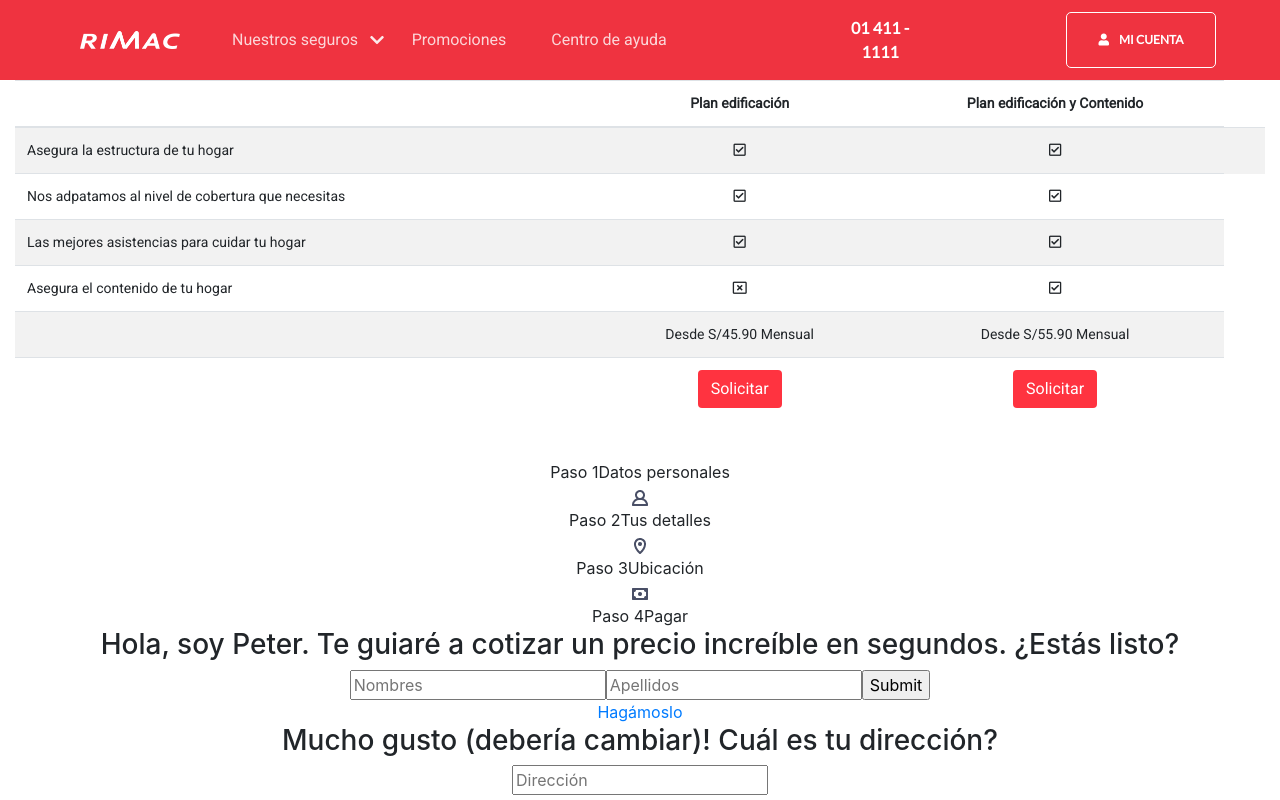
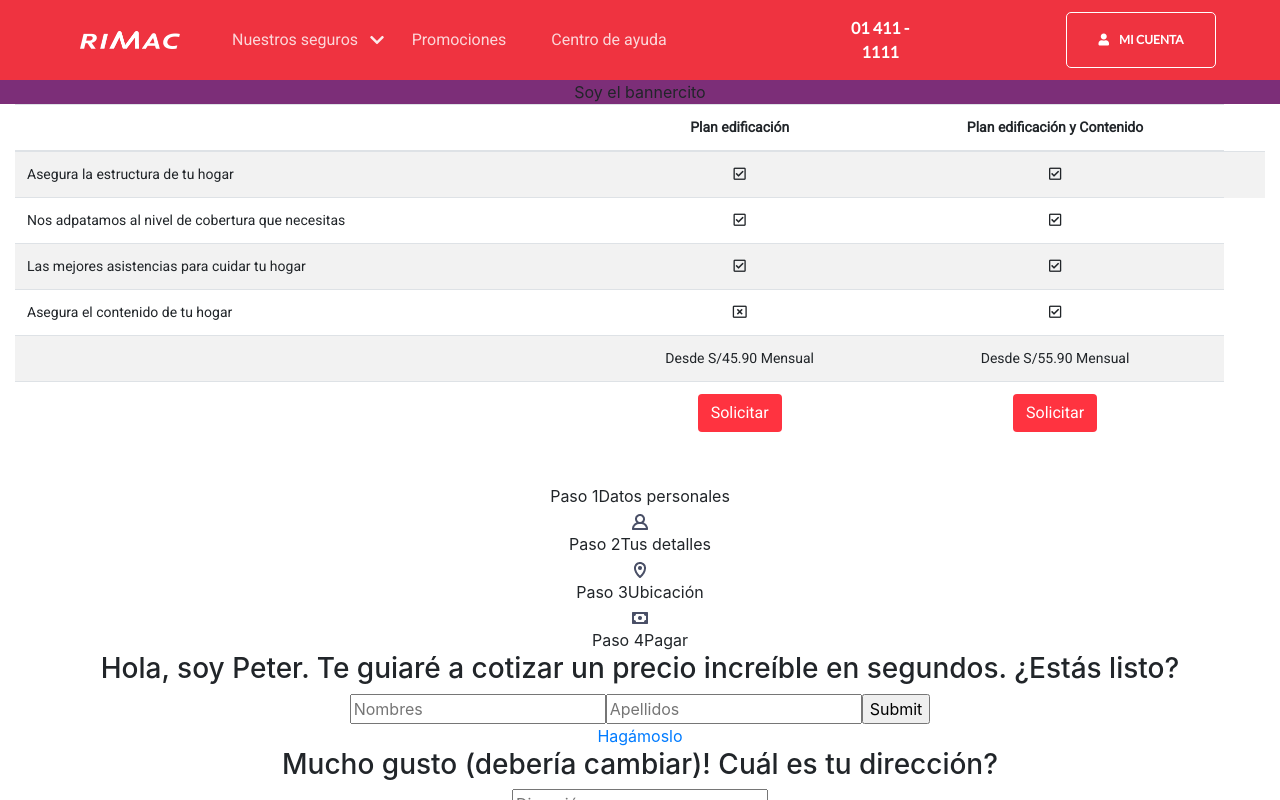
Before and after one commit to JanetGM/hackaton-interna-rimac, a React (Create React App) app: page / in a window 1280 px wide. Shown: the top 800 px of the page. Built offline with nearby package versions, Linux system fonts and the light colour scheme.

Commit message:
Muestra el archivo Style.scss, y App.js llama al archivo generado por Sass: Style.css

```diff
--- a/src/App.js
+++ b/src/App.js
@@ -1,16 +1,19 @@
 import React from 'react';
 import './App.css';
+import './Style.css';
 import Comparative from '../src/components/Comparative';
 import NameQuestion from './components/NameQuestion'
 import AddressQuestion from './components/AddressQuestion'
 import ProgressBar from './components/ProgressBar'
 import Header from '../src/components/header'
 import OwnerQuestion from './components/OwnerQuestion'
+import Banner from './components/banner';
 
 function App() {
   return (
     <div className="App">
      <Header/>
+     <Banner/>
      <Comparative/>
      <ProgressBar />
      <NameQuestion />
--- /dev/null
+++ b/src/Style.css
@@ -0,0 +1,5 @@
+.rimac-banner-hogar {
+  background: #7c2e78;
+}
+
+/*# sourceMappingURL=style.css.map */
--- /dev/null
+++ b/src/Style.scss
@@ -0,0 +1,2 @@
+.rimac-banner-hogar{
+  background: #7c2e78}
--- /dev/null
+++ b/src/components/banner.js
@@ -0,0 +1,13 @@
+import React from 'react';
+
+const Banner = () => {
+  return (
+    <div>
+      <section className="rimac-banner-hogar">
+        Soy el bannercito
+      </section>
+
+    </div>
+  );
+}
+export default Banner;
```
Also changed, not shown: 1 other file (tests, documents, lock files or other folders).
